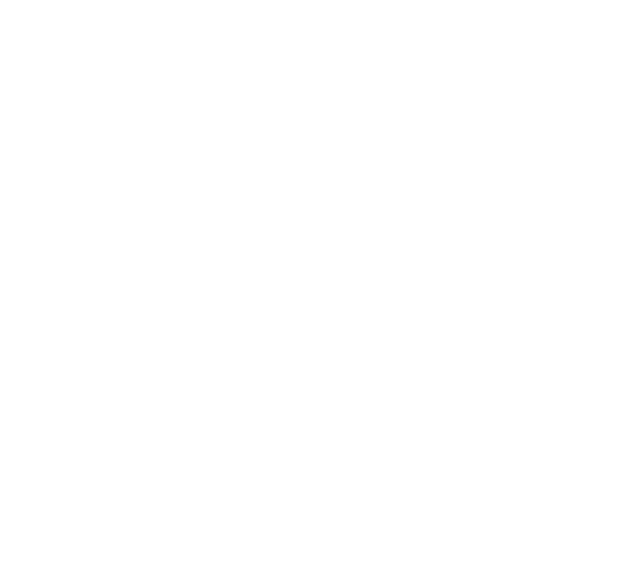
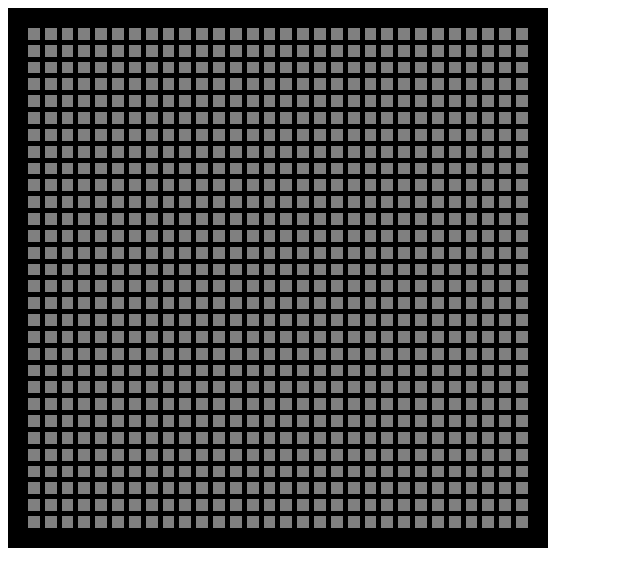
Before and after one commit to acciojob/Color-board-kireetikotturu, a website: page main.html in a window 1280 px wide. Shown: the whole page, without its empty margins (0-640 px from the left). Drawn offline with Linux system fonts and the light colour scheme.

Commit message:
created a submission

```diff
--- a/main.html
+++ b/main.html
@@ -8,6 +8,9 @@
 
 <body>
 	<!-- the entire body must be written by student -->
+	<div class="box-container">
+	</div>
+
     <script type="text/javascript" src="./script.js">
 </script>
 
--- a/script.js
+++ b/script.js
@@ -1 +1,23 @@
 //your JS code here. If required.
+let box1 = document.querySelector(".box-1");
+	let cont = document.querySelector(".box-container");
+
+	for (let i = 0; i < 900; i++) {
+		let box = document.createElement("div");
+		box.classList.add("box");
+		cont.appendChild(box);
+
+		let r = Math.floor(Math.random() * 255);
+		let g = Math.floor(Math.random() * 255);
+		let b = Math.floor(Math.random() * 255);
+
+		box.addEventListener("mouseenter", function () {
+			box.style.backgroundColor = `rgb(${r}, ${g}, ${b})`;
+		});
+
+		box.addEventListener("mouseleave", function () {
+			setTimeout(function () {
+				box.style.backgroundColor = "grey";
+			}, 1000);
+		});
+	}
--- a/styles.css
+++ b/styles.css
@@ -1 +1,14 @@
 /*  your css code here. If applicable */
+.box-container{
+  background-color: black;
+  height: 500px;
+  width: 500px;
+  display: grid;
+  grid-template-columns: repeat(30, 1fr);
+  grid-template-rows: repeat(30, 1fr);
+  padding:20px;
+  gap: 5px;
+}
+.box{
+  background-color: grey;
+}
```
